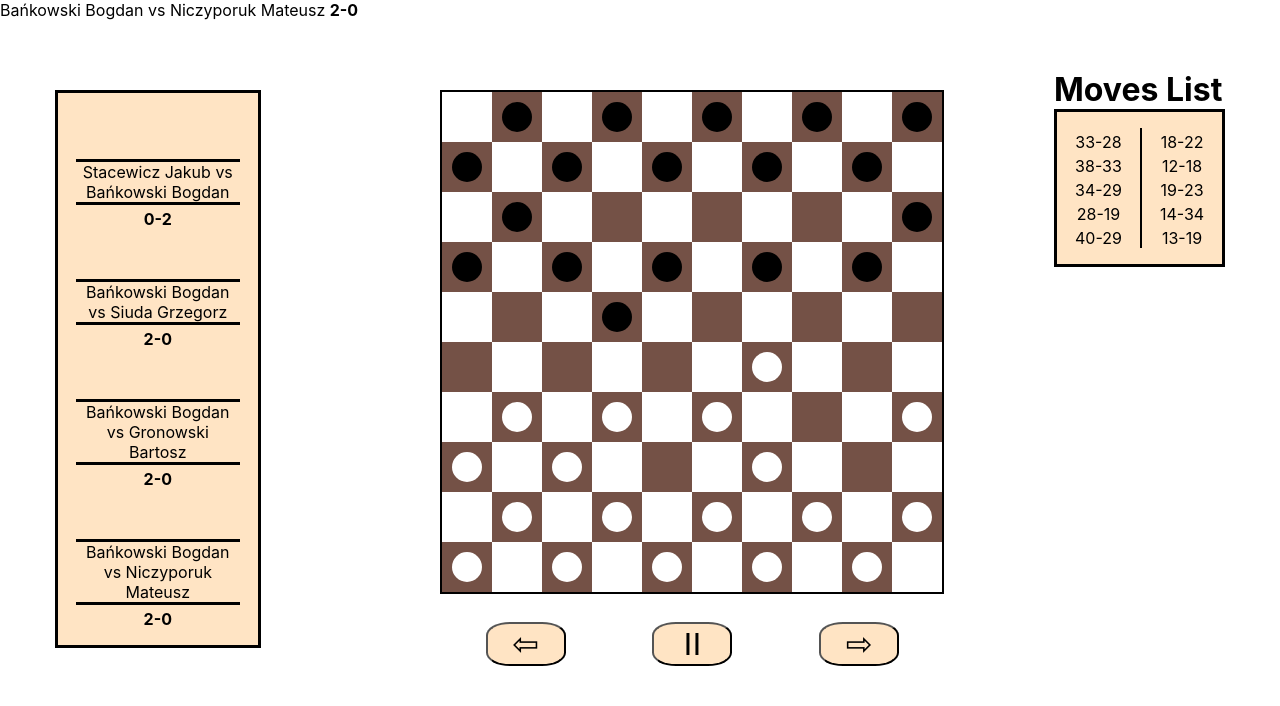
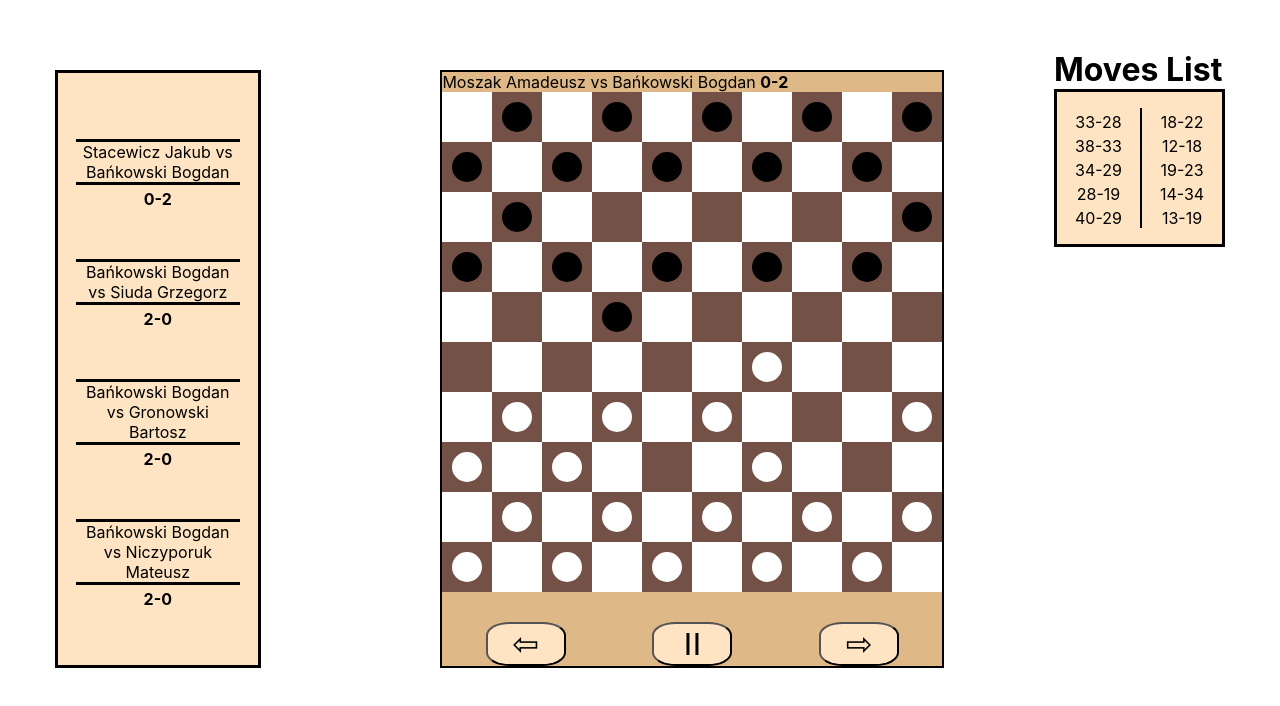
Before and after one commit to BogdanBankowski/draughts-game, a React (Create React App) app: page / in a window 1280 px wide. Shown: the top 706 px of the page. Built offline with nearby package versions, Linux system fonts and the light colour scheme; the HTML template or start-up script is replaced by a standard one.

Commit message:
some small changes

```diff
--- a/src/App.css
+++ b/src/App.css
@@ -1,7 +1,5 @@
 .board{
   background-color: burlywood;
-  width:500px;
-  height:500px;
   border: solid 2px black;
   margin-top: 70px;
   margin-left: 70px;
@@ -128,6 +126,8 @@ h1{
   font-weight: bolder;
 }
 
+
+
 .App {
   text-align: center;
 }
--- a/src/App.js
+++ b/src/App.js
@@ -9,6 +9,7 @@ Odpowiedni Display partii(nazwiska nad partią itp)
 zawijanie movelisty k
 nr ruchów na moveliscie [k???]
 bugi w rekurencji fest
+bug z borderami planszy po dodaniu tytulu
 */
 
 const DIAGONALS = {
@@ -17,10 +18,6 @@ const DIAGONALS = {
   southWest: { x: -1, y: 1 },
   southEast: { x: 1, y: 1 },
 };
-
-const shownGame = gamesDatabase[4];
-const TEST_GAME3 = transformIntoGameFormat(shownGame.game);
-console.log(TEST_GAME3);
 const DEFAULT_BOARD = [];
 
 for (let i = 0; i < 50; i++) {
@@ -115,6 +112,8 @@ function handleTurn(move, pieces) {
   }
 }
 
+const isInBoard = ({ x, y }) => x < 10 && x > -1 && y > -1 && y < 10;
+
 const addCoords = ({ x: x1, y: y1 }, { x: x2, y: y2 }) => ({
   x: x1 + x2,
   y: y1 + y2,
@@ -151,6 +150,8 @@ function getLongestCaptureChain(
       pieceCoords,
       mulCoords(direction, 2)
     );
+
+    if (!isInBoard(fieldAfterPieceToCaptureCoords)) continue;
     if (
       getPieceOnBoard(pieceToCaptureCoords, pieces) &&
       getPieceOnBoard(pieceToCaptureCoords, pieces).color !== ogPieceColor &&
@@ -183,6 +184,8 @@ function getLongestCaptureChain(
 
     chainsOfCaptures.push(currentChain);
   }
+
+  if (chainsOfCaptures.length === 0) return [];
 
   const longestChainLength = Math.max(
     ...chainsOfCaptures.map((chain) => chain.length)
@@ -261,6 +264,7 @@ function Board() {
   };
   return (
     <div className="board">
+      <Title names={currentGame.title} result={currentGame.result} />
       {Array(10)
         .fill()
         .map((_, y) => {
@@ -343,6 +347,7 @@ function Navbar() {
   let [boardHistory, setBoardHistory] = useContext(BoardHistoryContext);
   let [movIndex, setMovIndex] = useContext(MovIndexContext);
   let [playedMoves, setPlayedMoves] = useContext(PlayedMovesContext);
+  // useEffect w boardzie z currentGame w zaleznosciach resetujący caly stan
 
   const gamesDatabaseCopy = gamesDatabase.slice();
   const gamesToDisplay = gamesDatabaseCopy.filter(
@@ -387,8 +392,6 @@ function App() {
   const [boardHistory, setBoardHistory] = useState([DEFAULT_BOARD]);
   const [movIndex, setMovIndex] = useState(0);
   return (
-    <div>
-      <Title names={shownGame.title} result={shownGame.result} />
     <div className="container">
       <CurrentGameContext.Provider value={[currentGame, setCurrentGame]}>
         <PlayedMovesContext.Provider value={[playedMoves, setPlayedMoves]}>
@@ -404,7 +407,6 @@ function App() {
         </PlayedMovesContext.Provider>
       </CurrentGameContext.Provider>
     </div>
-    </div>
   );
 }
 
```
Lines whose indentation alone changed are shown as unchanged.
